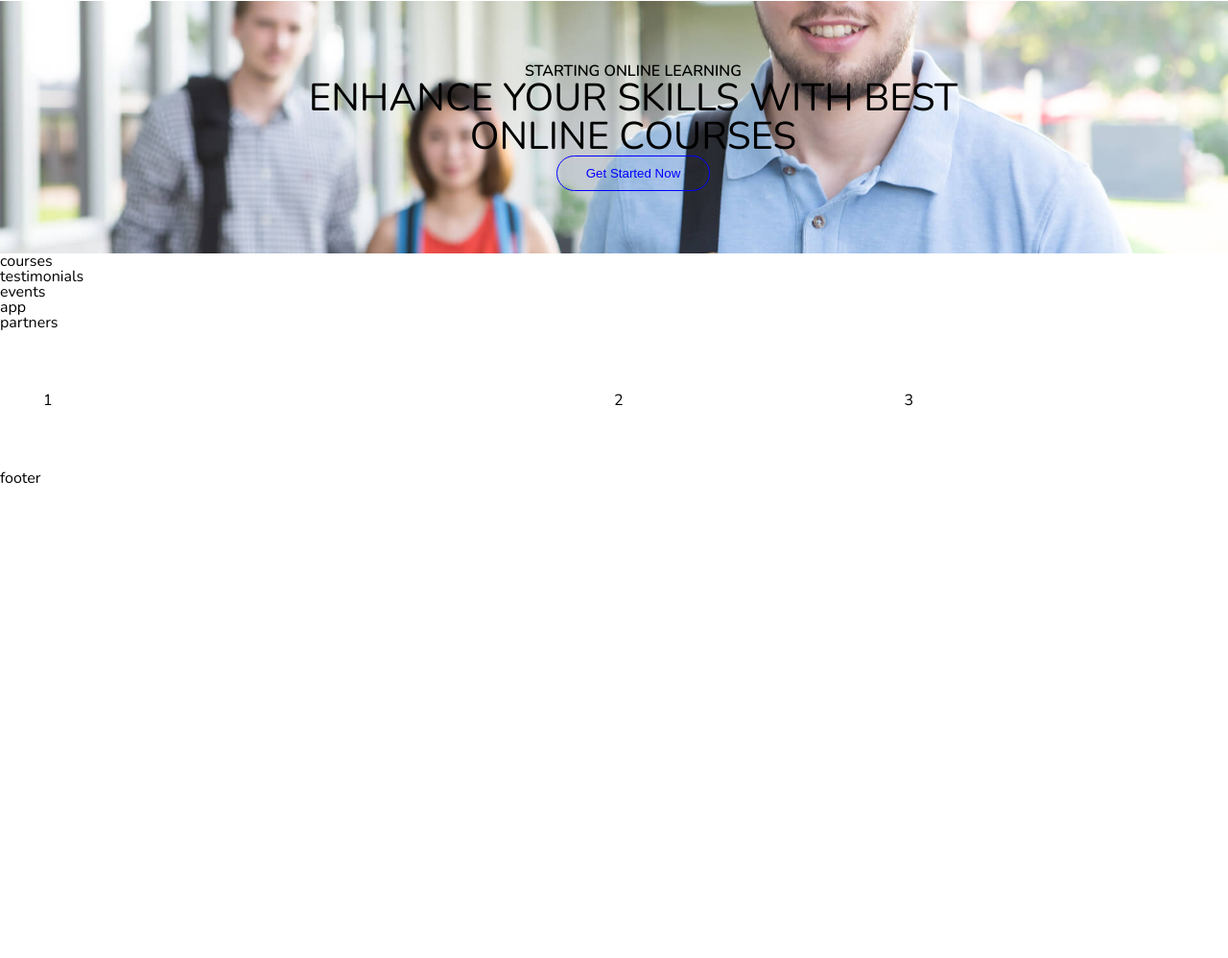
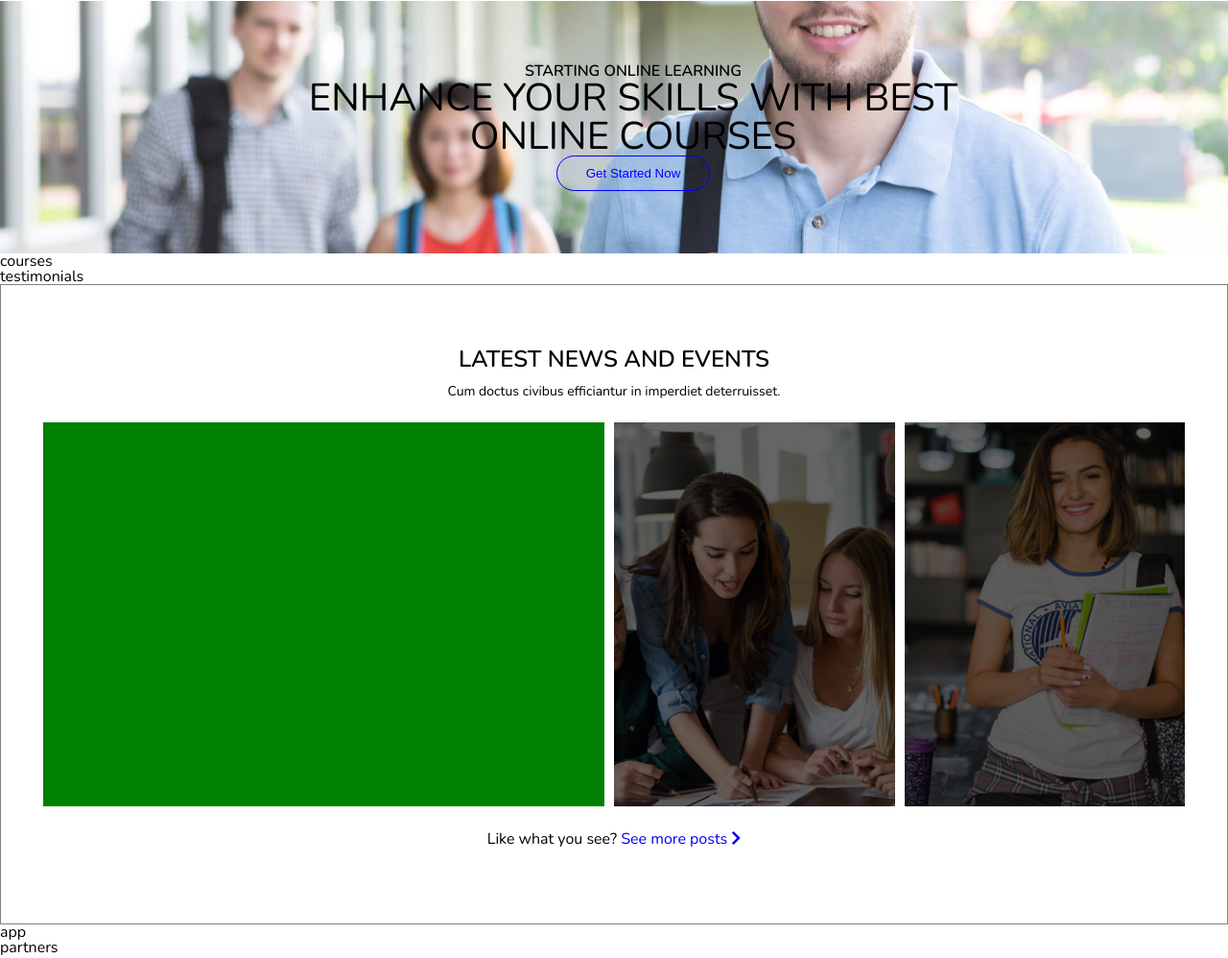
Before and after one commit to ZaurGoyushov/FrontEndProject, a plain HTML site: page index.html in a window 1280 px wide. Shown: the part 1202-2200 px from the top of the page at 96% size. Before the commit the page ends 1711 px from the top, so only its background shows below. Drawn offline with nearby package versions, Linux system fonts and the light colour scheme.

Commit message:
JS vasitesi ile HTML manipulasiya metodlari

```diff
--- a/index.html
+++ b/index.html
@@ -154,7 +154,44 @@
     </section>
     <section id="courses">courses</section>
     <section id="testimonials">testimonials</section>
-    <section id="events">events</section>
+    <section id="events" class="py-4">
+        <div class="container">
+            <div class="row">
+                <div class="col-12">
+                    <div class="events-header">
+                        <h2>Latest News And Events</h2>
+                        <p class="my-1">Cum doctus civibus efficiantur in imperdiet deterruisset.</p>
+                    </div>
+                </div>
+            </div>
+            <div class="row">
+                <div class="col-6">
+                    <div class="events-item">
+
+                    </div>
+                </div>
+                <div class="col-3">
+                    <div class="events-item">
+                        <img src="img/2.jpg" alt="">
+                    </div>
+                </div>
+                <div class="col-3">
+                    <div class="events-item">
+                        <img src="img/5.jpg" alt="">
+                    </div>
+                </div>
+            </div>
+            <div class="row">
+                <div class="col-12">
+                    <div class="events-footer py-1">
+                        <span>Like what you see?</span>
+                        <a href="#">See more posts <i class="fas fa-chevron-right"></i></a>
+                    </div>
+                </div>
+            </div>
+        </div>
+
+    </section>
     <section id="app">app</section>
     <section id="partners">partners</section>
     <section id="newsletter">
--- /dev/null
+++ b/js/js-02.js
@@ -0,0 +1,31 @@
+//
+function ClickEvent(){
+    console.log("Hello World")
+}
+let nextBtn=document.querySelector(".btn-next");
+let prevBtn=document.querySelector(".btn-prev");
+let slider=document.querySelector('.slider-items');
+a=1;
+nextBtn.addEventListener("click",function(){
+
+    a+=600;
+    slider.style.left=a+'px';
+})
+
+prevBtn.addEventListener("click",function(){
+
+    a-=600;
+    slider.style.left=a+'px';
+})
+
+// x=1
+// setInterval(function(){
+// var randX=Math.floor(Math.random()*1000);
+// var randY=Math.floor(Math.random()*1000);
+// console.log(randX,randY)
+// let div=document.createElement("div")
+// div.className="circle";
+// div.style.left=randX+'px'
+// div.style.top=randY+'px'
+// document.body.appendChild(div)
+// },100)
--- /dev/null
+++ b/sass/home/_events.scss
@@ -0,0 +1,38 @@
+#events {
+    border: 1px solid gray;
+    .events-header {
+        text-align: center;
+        h2 {
+            text-transform: uppercase;
+            font-size: 24px;
+            font-weight: bold;
+        }
+        p {
+            font-size: 14px;
+        }
+    }
+    .events-item {
+        height: 400px;
+        background: green;
+        overflow: hidden;
+        img {
+            width: 100%;
+            height: 400px;
+            object-fit: cover;
+            filter: brightness(0.4);
+            transition: all .3s ease;
+        }
+        &:hover {
+            img {
+                transform: scale(1.2)
+            }
+        }
+    }
+    .events-footer {
+        text-align: center;
+        span {}
+        a {
+            text-decoration: none;
+        }
+    }
+}
--- a/sass/home/_home.scss
+++ b/sass/home/_home.scss
@@ -1,3 +1,4 @@
 @import 'header';
 @import 'categories';
-@import 'ads'
+@import 'ads';
+@import 'events';
```
Also changed, not shown: topics/js-02.html (added, +77 -0 lines), css/style.css, img/2.jpg (added), img/5.jpg (added), 2 other files.
